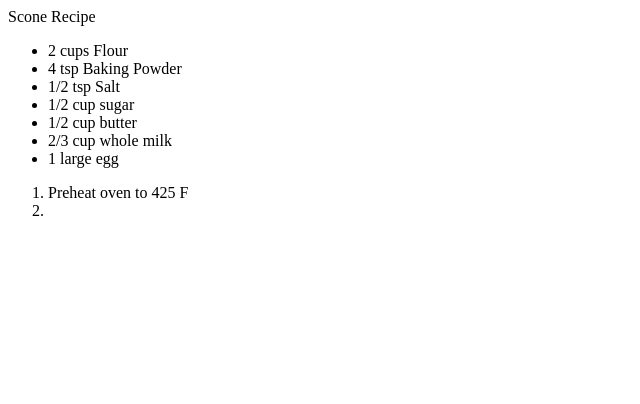
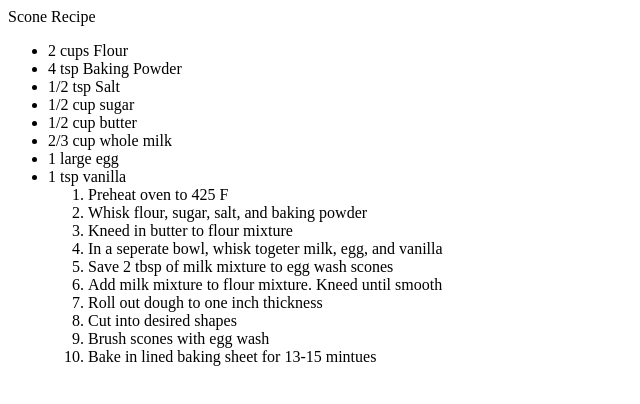
Before and after one commit to karebear42/only_recipes, a plain HTML site: page index.html in a window 1280 px wide. Shown: the whole page, without its empty margins (0-640 px from the left). Drawn offline with Linux system fonts and the light colour scheme.

Commit message:
Added steps to recipe

```diff
--- a/index.html
+++ b/index.html
@@ -7,7 +7,17 @@
 	<li>1/2 cup butter</li>
 	<li>2/3 cup whole milk</li>
 	<li>1 large egg</li>
+	<li>1 tsp vanilla</li.
 </ul>
 <ol>
-	<li> Preheat oven to 425 F<li>
+	<li> Preheat oven to 425 F</li>
+	<li> Whisk flour, sugar, salt, and baking powder</li>
+	<li> Kneed in butter to flour mixture </li>
+	<li> In a seperate bowl, whisk togeter milk, egg, and vanilla</li>
+	<li> Save 2 tbsp of milk mixture to egg wash scones </li>
+	<li> Add milk mixture to flour mixture. Kneed until smooth</li>
+	<li> Roll out dough to one inch thickness</li>
+	<li> Cut into desired shapes</li>
+	<li> Brush scones with egg wash </li>
+	<li> Bake in lined baking sheet for 13-15 mintues</li>
 <ol>
```
